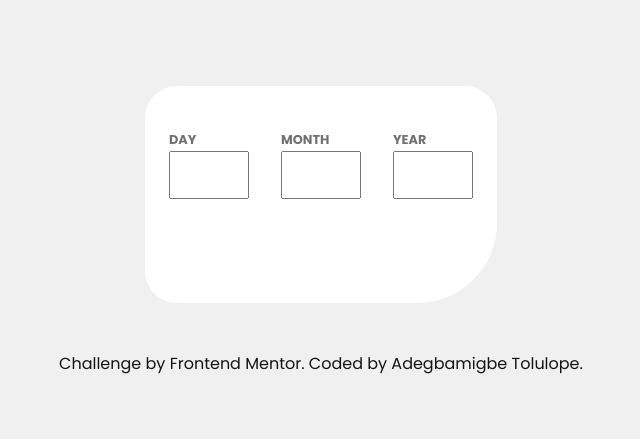
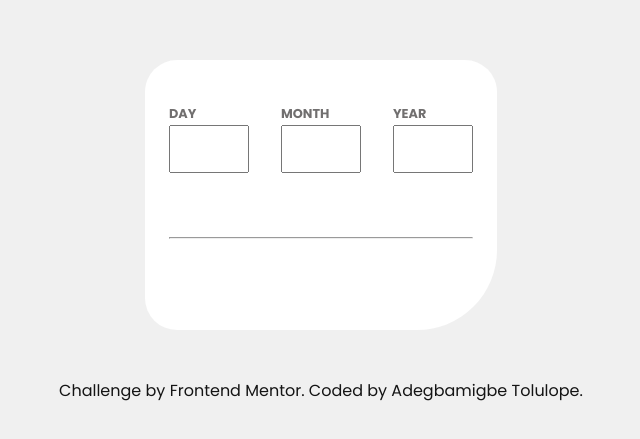
Before and after one commit to TheTreeveloper/Age-calculator-app, a React (Vite) app: page / in a window 1280 px wide. Shown: the part 169-608 px from the top of the page, without its empty margins (319-959 px from the left). Built offline with nearby package versions, Linux system fonts and the light colour scheme.

Commit message:
imported linebreaker

```diff
--- a/src/container.jsx
+++ b/src/container.jsx
@@ -1,9 +1,11 @@
 import { Parameters } from "./parameters";
+import { LineBreak } from "./parameters";
 
 export const Container = () => {
     return (
         <div className="container">
             <Parameters/>
+            <LineBreak/>
         </div>
     );
 }
```
